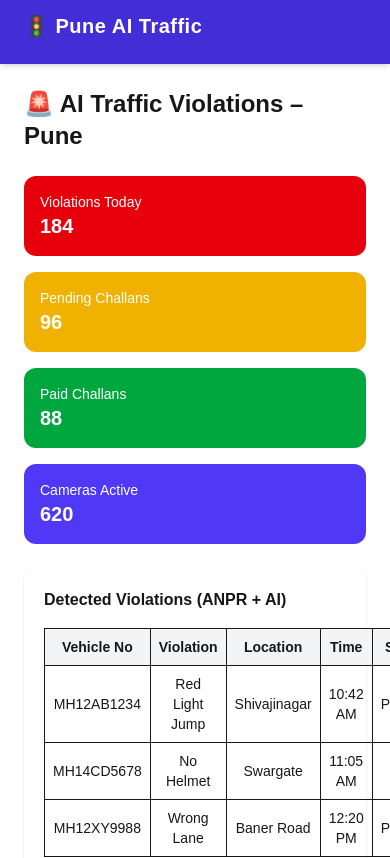
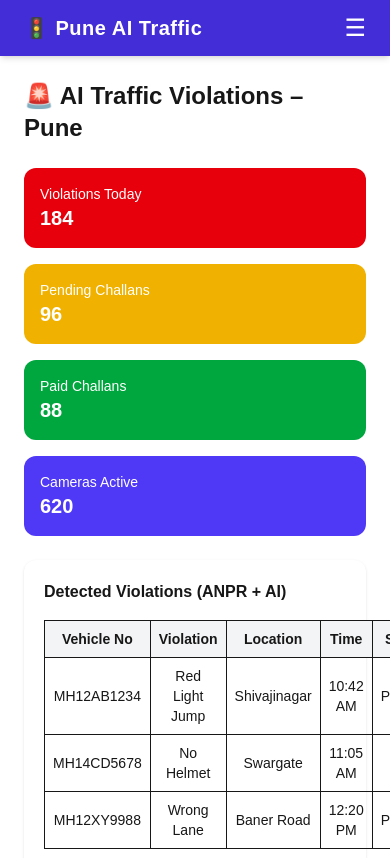
Before and after one commit to sagarjavir/pune-traffic-AI, a Next.js app: page /violations in a window 390 px wide. Shown: the top 858 px of the page. Built offline with nearby package versions, Linux system fonts and the light colour scheme.

Commit message:
Mobile nabar fixed

```diff
--- a/app/components/Navbar.tsx
+++ b/app/components/Navbar.tsx
@@ -19,20 +19,18 @@ const navItems = [
 
 export default function Navbar() {
   const pathname = usePathname();
-  const [open, setOpen] = useState(false);
+  const [menuOpen, setMenuOpen] = useState(false);
 
   return (
     <nav className="bg-indigo-700 text-white px-6 py-3 shadow-md">
+      {/* Top Bar */}
       <div className="flex items-center justify-between">
-
-        {/* Logo / Title */}
-        <Link href="/" className="flex items-center gap-2">
-        <div className="text-xl font-bold tracking-wide">
+        {/* Logo */}
+        <Link href="/" className="text-xl font-bold tracking-wide">
           🚦 Pune AI Traffic
-        </div>
         </Link>
 
-        {/* Navigation Links */}
+        {/* Desktop Navigation */}
         <ul className="hidden md:flex gap-6 text-sm">
           {navItems.map((item) => (
             <li key={item.path}>
@@ -50,53 +48,70 @@ export default function Navbar() {
           ))}
         </ul>
 
-        {/* Right Section */}
-        <div className="hidden md:block text-sm">
-           <li
-            className="relative cursor-pointer"
-            onMouseEnter={() => setOpen(true)}
-            onMouseLeave={() => setOpen(false)}
-          >
-            <span className="bg-green-500 px-3 py-1 rounded-full">
+        {/* Desktop LIVE badge */}
+        <div className="hidden md:block">
+          <span className="bg-green-500 px-3 py-1 rounded-full text-sm">
             LIVE
           </span>
-           {/* {open && (
-              <ul className="absolute top-6 right-10 bg-white text-black rounded shadow-lg w-56 z-50">
+        </div>
+
+        {/* Mobile Hamburger */}
+        <button
+          className="md:hidden text-2xl"
+          onClick={() => setMenuOpen(!menuOpen)}
+          aria-label="Toggle menu"
+        >
+          {menuOpen ? "✕" : "☰"}
+        </button>
+      </div>
+
+      {/* Mobile Menu */}
+      {menuOpen && (
+        <div className="md:hidden mt-4 bg-indigo-600 rounded-lg shadow-lg">
+          {/* Main Navigation */}
+          <ul className="flex flex-col divide-y divide-indigo-500">
+            {navItems.map((item) => (
+              <li key={item.path}>
+                <Link
+                  href={item.path}
+                  onClick={() => setMenuOpen(false)}
+                  className={`block px-4 py-3 text-sm ${
+                    pathname === item.path
+                      ? "bg-yellow-400 text-black font-semibold"
+                      : "hover:bg-indigo-500"
+                  }`}
+                >
+                  {item.name}
+                </Link>
+              </li>
+            ))}
+          </ul>
+
+          {/* Live Services Section */}
+          <div className="border-t border-indigo-500 mt-2">
+            <p className="px-4 py-2 text-xs text-indigo-200 uppercase">
+              Live Services
+            </p>
+            <ul className="grid grid-cols-2 gap-2 p-3 text-sm">
               {liveServices.map((service) => (
                 <li key={service.path}>
                   <Link
                     href={service.path}
-                      className="block px-4 py-2 hover:bg-indigo-100"
+                    onClick={() => setMenuOpen(false)}
+                    className={`block px-3 py-2 rounded ${
+                      pathname === service.path
+                        ? "bg-yellow-400 text-black"
+                        : "bg-indigo-700 hover:bg-indigo-500"
+                    }`}
                   >
                     {service.icon} {service.name}
                   </Link>
                 </li>
               ))}
             </ul>
-            )} */}
-          </li>
-
-
           </div>
         </div>
-
-      {/* Mobile Menu */}
-      <div className="md:hidden mt-3 grid grid-cols-2 gap-2 text-sm">
-        {/* {liveServices.map((service) => (
-                  <li key={service.path}>
-                    <Link
-                      href={service.path}
-                      className={`px-3 py-2 rounded ${
-              pathname === service.path
-                ? "bg-yellow-400 text-black"
-                : "bg-indigo-600"
-            }`}
-                    >
-                      {service.icon} {service.name}
-                    </Link>
-                  </li>
-                ))} */}
-      </div>
+      )}
     </nav>
   );
 }
```
Lines whose indentation alone changed are shown as unchanged.
